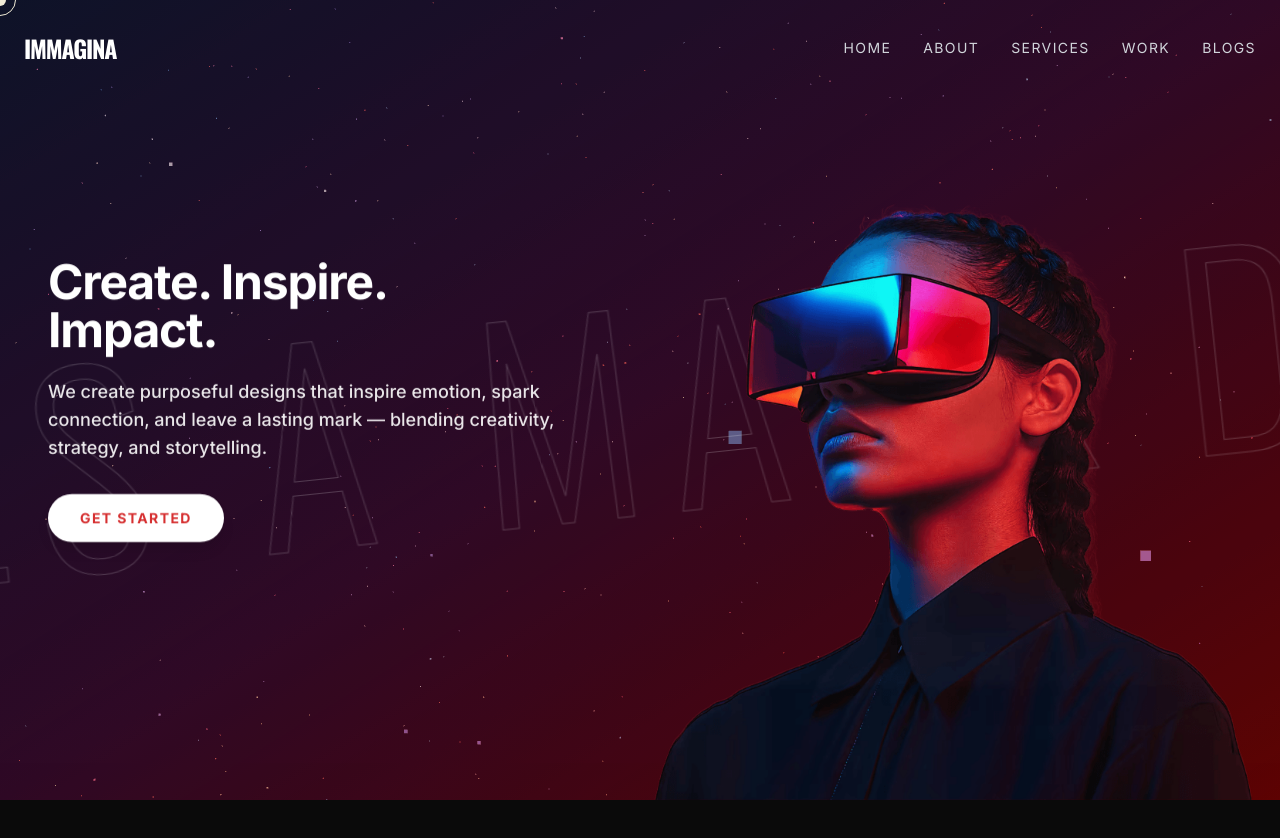
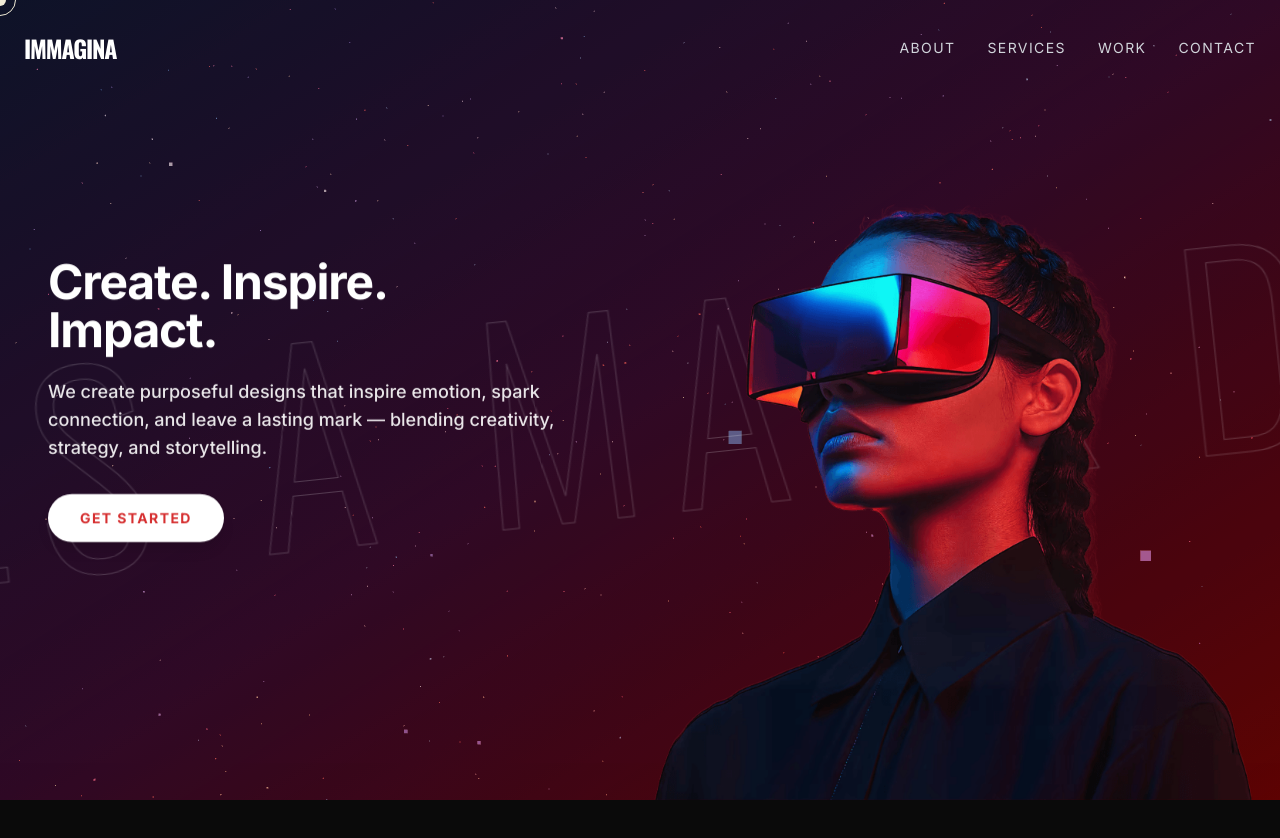
Before and after one commit to guifra90/immagina.io, a Next.js app in the folder frontend/: page / in a window 1280 px wide. Shown: the top 838 px of the page. Built offline with nearby package versions, Linux system fonts and the light colour scheme.

Commit message:
Fix menu link

```diff
--- a/frontend/components/Navbar.jsx
+++ b/frontend/components/Navbar.jsx
@@ -30,13 +30,13 @@ export default function Navbar() {
                     }`}
             >
                 <div className="container mx-auto px-6 flex justify-between items-center">
-                    <Link href="/" className="text-2xl font-display font-bold tracking-tighter uppercase text-white hover:text-primary transition-colors z-[102]">
+                    <Link href="#home" className="text-2xl font-display font-bold tracking-tighter uppercase text-white hover:text-primary transition-colors z-[102]">
                         IMMAGINA
                     </Link>
 
                     {/* Desktop Menu */}
                     <div className="hidden md:flex space-x-8">
-                        {['HOME', 'ABOUT', 'SERVICES', 'WORK', 'BLOGS'].map((item) => (
+                        {['ABOUT', 'SERVICES', 'WORK', 'CONTACT'].map((item) => (
                             <Link
                                 key={item}
                                 href={`#${item.toLowerCase()}`}
@@ -64,7 +64,7 @@ export default function Navbar() {
                     }`}
             >
                 <div className="flex flex-col space-y-8 text-center">
-                    {['HOME', 'ABOUT', 'SERVICES', 'WORK', 'BLOGS'].map((item, i) => (
+                    {['ABOUT', 'SERVICES', 'WORK', 'CONTACT'].map((item, i) => (
                         <Link
                             key={item}
                             href={`#${item.toLowerCase()}`}
--- a/frontend/components/ServicesSection.jsx
+++ b/frontend/components/ServicesSection.jsx
@@ -137,7 +137,7 @@ export default function ServicesSection() {
     }, { scope: sectionRef })
 
     return (
-        <section ref={sectionRef} className="relative min-h-screen bg-[#0a0a0a] overflow-hidden py-12 md:py-0">
+        <section id="services" ref={sectionRef} className="relative min-h-screen bg-[#0a0a0a] overflow-hidden py-12 md:py-0">
             {/* Header / Intro Overlay - Desktop Only or Different Mobile Position */}
             <div className="md:absolute top-12 left-6 md:left-12 z-20 pointer-events-none mix-blend-difference mb-8 md:mb-0">
                 <h2 className="text-white text-sm font-bold tracking-widest uppercase">
```
